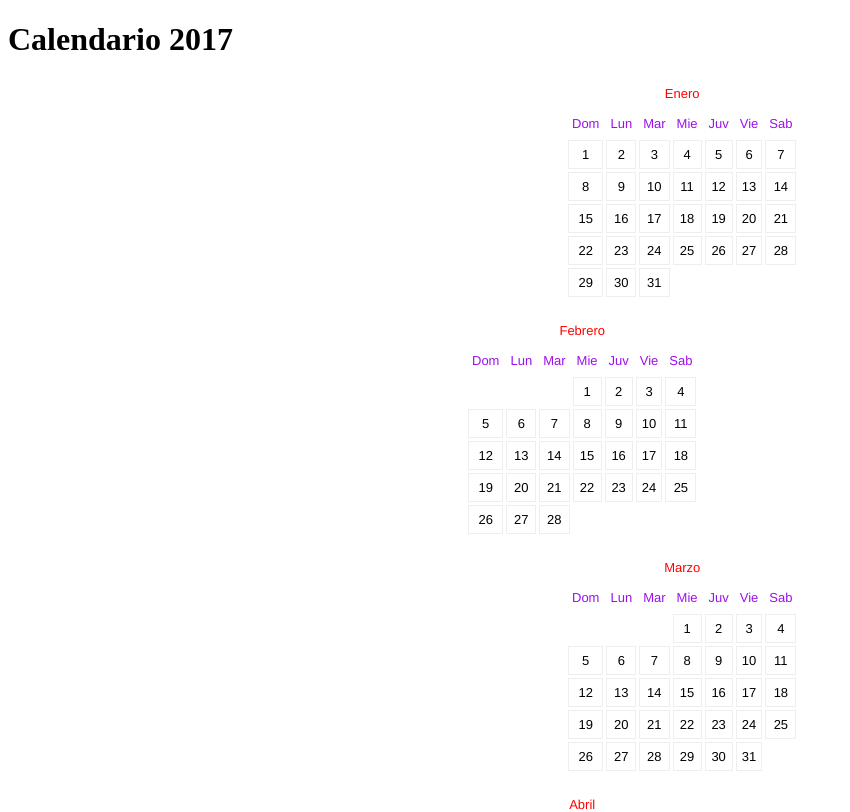
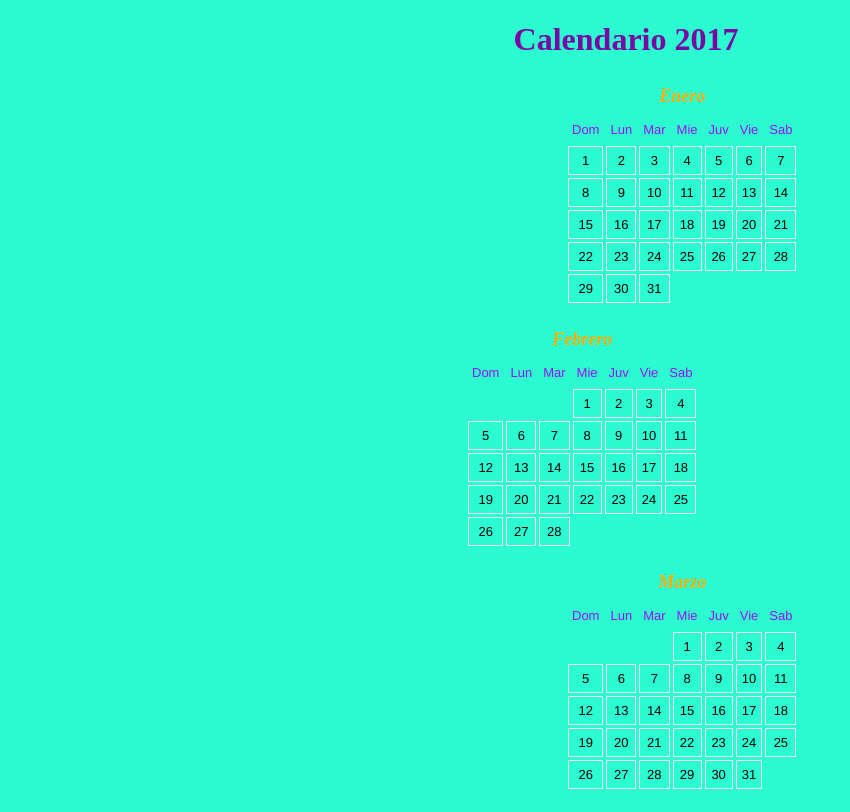
Before and after one commit to jdavys/calendarJS, a plain HTML site: page index.html in a window 1280 px wide. Shown: the top 812 px of the page, without its empty margins (0-850 px from the left). Drawn offline with Linux system fonts and the light colour scheme.

Commit message:
cambios en style.css

```diff
--- a/style.css
+++ b/style.css
@@ -1,3 +1,10 @@
+h1{
+  margin-left: 40%;
+  color: #7808A2;
+}
+body{
+  background-color: #2CFBD2;
+}
 div.mes {
   margin: 0 auto;
   width: 250px;
@@ -34,5 +41,9 @@ div.mes th {
 }
 
 div.mes caption {
-  color: red;
+  color: #FEAE01;
+  font-weight: bold;
+  font-size: 18px;
+  font-style: italic;
+  font-family:serif;
 }
```
